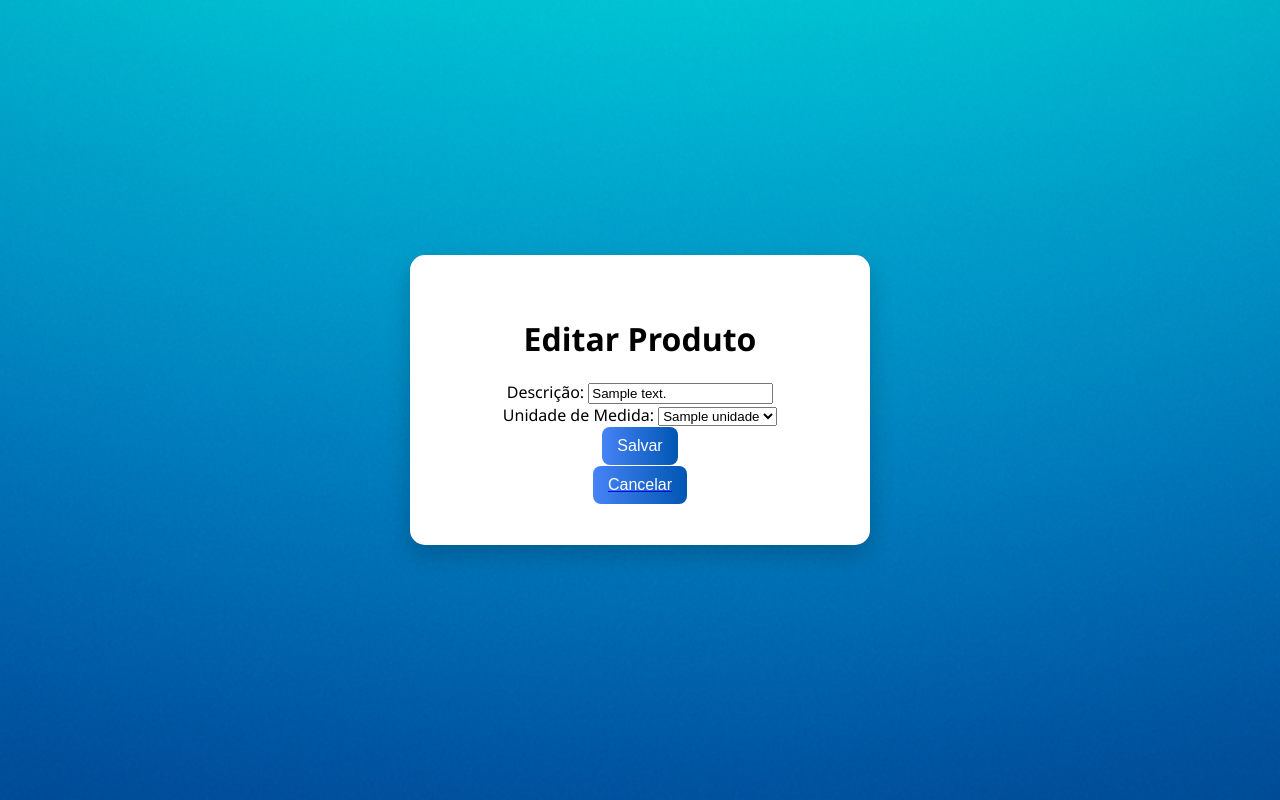
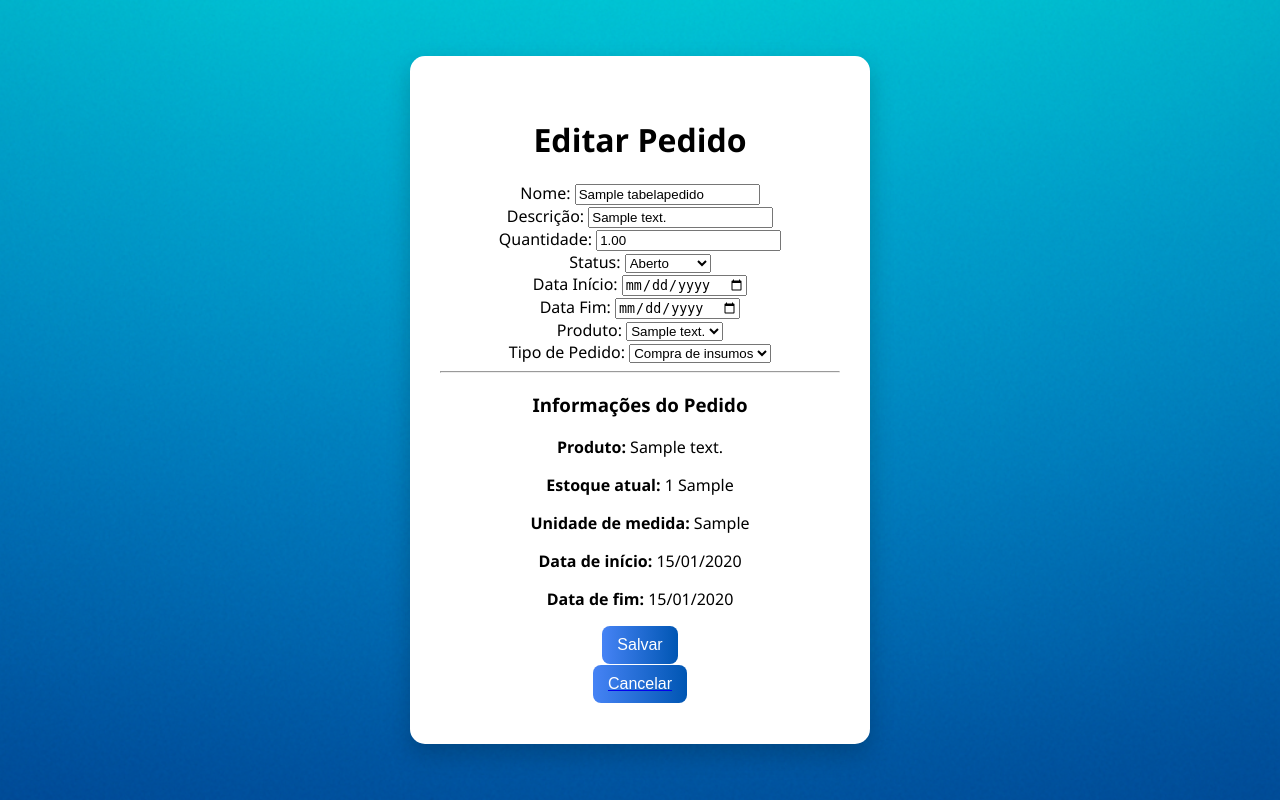
Before and after one commit to felipecabraldossantos/Projeto-Pr-ticas-Exntensionistas, a Django app: template templates/estoque/editar_pedido.html in a window 1280 px wide. Run offline with Django 5.2, Linux system fonts and the light colour scheme; tables that the repository leaves empty hold one stand-in row (values such as "Sample post"); the template is opened without the code that fills it: values that come from a table or form of the project are taken from there, most other values are stand-ins (such as "Sample title", 1, 10 or a date in 2020).

Commit message:
Atualização 09/07 3

```diff
--- a/estoque/models.py
+++ b/estoque/models.py
@@ -27,11 +27,11 @@
     statuspedido = models.IntegerField(choices=STATUS_CHOICES)
     datainicio = models.DateField()
     datafim = models.DateField(blank=True, null=True)
-    produto = models.ForeignKey(Produto, db_column='TabelaEstoqueidproduto', on_delete=models.CASCADE)
+    produto = models.ForeignKey(Produto, db_column='tabelaestoqueidproduto', on_delete=models.CASCADE)
     tipopedido = models.IntegerField(choices=TIPO_CHOICES)
 
     class Meta:
-        db_table = 'TabelaPedido'
+        db_table = 'tabelapedido'
 
     def __str__(self):
         return self.nomepedido
--- a/estoque/urls.py
+++ b/estoque/urls.py
@@ -8,4 +8,5 @@
     path('pedido/', views.pedido_view, name='pedido'),
     path('produto/editar/<int:produto_id>/', views.editar_produto_view, name='editar_produto'),
     path('produto/editar/', views.editar_produto_redirect_view, name='editar_produto_redirect'),
+    path('pedido/editar/<int:pedido_id>/', views.editar_pedido_view, name='editar_pedido'),
 ]
--- a/templates/estoque/editar_pedido.html
+++ b/templates/estoque/editar_pedido.html
@@ -3,29 +3,61 @@
 <html lang="pt-br">
     <head>
         <meta charset="UTF-8">
-    <title>Editar Produto</title>
+        <title>Editar Pedido</title>
         <link rel="stylesheet" href="{% static 'css/style.css' %}">
     </head>
     <body>
         <div class="caixa-branca">
-        <h1>Editar Produto</h1>
-
+            <h1>Editar Pedido</h1>
             <form method="post">
                 {% csrf_token %}
+                <label>Nome:</label>
+                <input type="text" name="nomepedido" value="{{ pedido.nomepedido }}" required><br>
+
                 <label>Descrição:</label>
-            <input type="text" name="descproduto" value="{{ produto.descproduto }}" required>
-                <br>
-            <label>Unidade de Medida:</label>
-            <select name="unidadedemedida" required>
-                {% for unidade in unidades %}
-                    <option value="{{ unidade }}" {% if unidade == produto.unidadedemedida %}selected{% endif %}>
-                        {{ unidade }}
+                <input type="text" name="descpedido" value="{{ pedido.descpedido }}"><br>
+
+                <label>Quantidade:</label>
+                <input type="number" name="qtdpedido" step="0.01" value="{{ pedido.qtdpedido }}" required><br>
+
+                <label>Status:</label>
+                <select name="statuspedido" required>
+                    <option value="1" {% if pedido.statuspedido == 1 %}selected{% endif %}>Aberto</option>
+                    <option value="2" {% if pedido.statuspedido == 2 %}selected{% endif %}>Finalizado</option>
+                    <option value="3" {% if pedido.statuspedido == 3 %}selected{% endif %}>Cancelado</option>
+                </select><br>
+
+                <label>Data Início:</label>
+                <input type="date" name="datainicio" value="{{ pedido.datainicio }}" required><br>
+
+                <label>Data Fim:</label>
+                <input type="date" name="datafim" value="{{ pedido.datafim|default_if_none:'' }}"><br>
+
+                <label>Produto:</label>
+                <select name="produto" required>
+                    {% for produto in produtos %}
+                        <option value="{{ produto.idproduto }}" {% if produto.idproduto == pedido.produto.idproduto %}selected{% endif %}>
+                            {{ produto.descproduto }}
                         </option>
                     {% endfor %}
-            </select>
+                </select><br>
+
+                <label>Tipo de Pedido:</label>
+                <select name="tipopedido" required>
+                    <option value="1" {% if pedido.tipopedido == 1 %}selected{% endif %}>Compra de insumos</option>
+                    <option value="2" {% if pedido.tipopedido == 2 %}selected{% endif %}>Produção de itens</option>
+                </select><br>
+
+                <hr>
+                <h3>Informações do Pedido</h3>
+                <p><strong>Produto:</strong> {{ produto.descproduto }}</p>
+                <p><strong>Estoque atual:</strong> {{ produto.estoqueproduto }} {{ produto.unidadedemedida }}</p>
+                <p><strong>Unidade de medida:</strong> {{ produto.unidadedemedida }}</p>
+                <p><strong>Data de início:</strong> {{ pedido.datainicio|date:"d/m/Y" }}</p>
+                <p><strong>Data de fim:</strong> {{ pedido.datafim|date:"d/m/Y" }}</p>
 
                 <button type="submit">Salvar</button>
-            <a href="{% url 'produto' %}"><button type="button">Cancelar</button></a>
+                <a href="{% url 'pedido' %}"><button type="button">Cancelar</button></a>
             </form>
         </div>
     </body>
```
Also changed, not shown: estoque/views.py (+76 -4 lines), templates/estoque/pedido.html (+55 -35 lines). Lines whose indentation alone changed are shown as unchanged.
